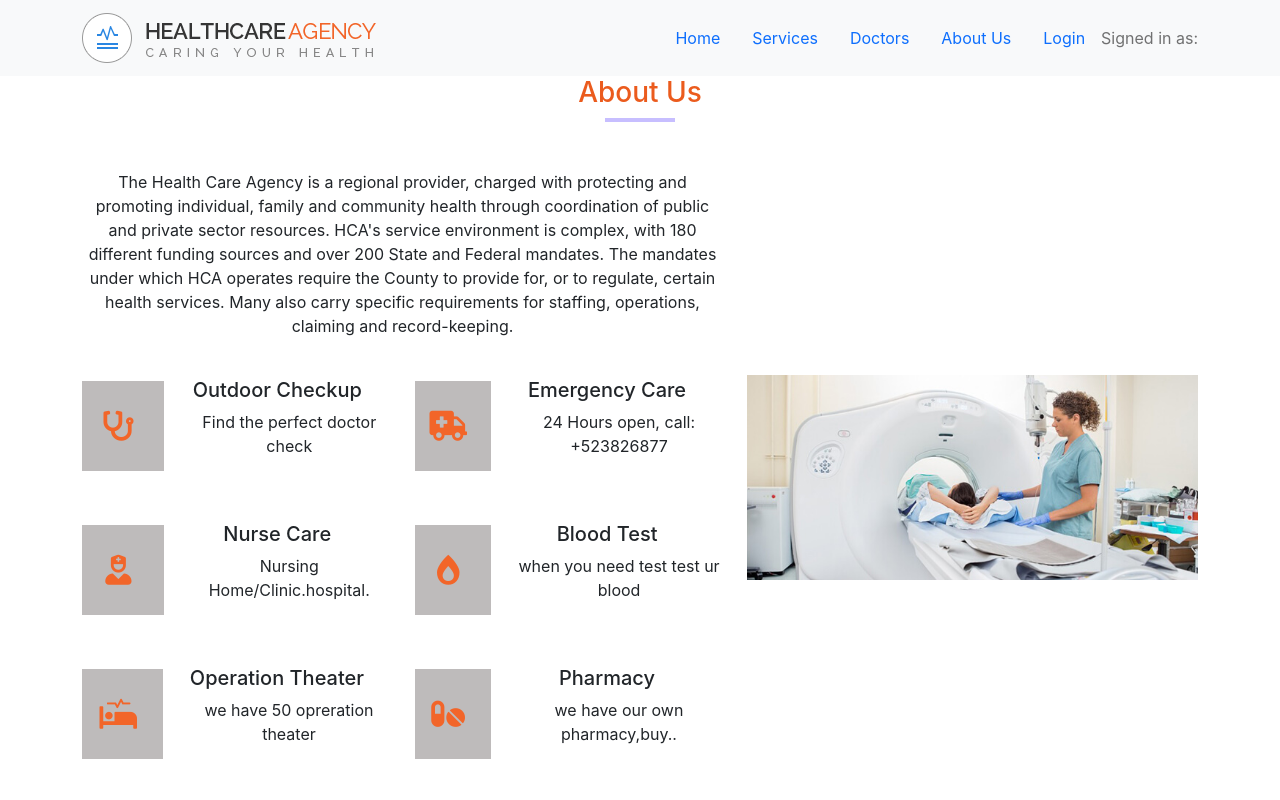
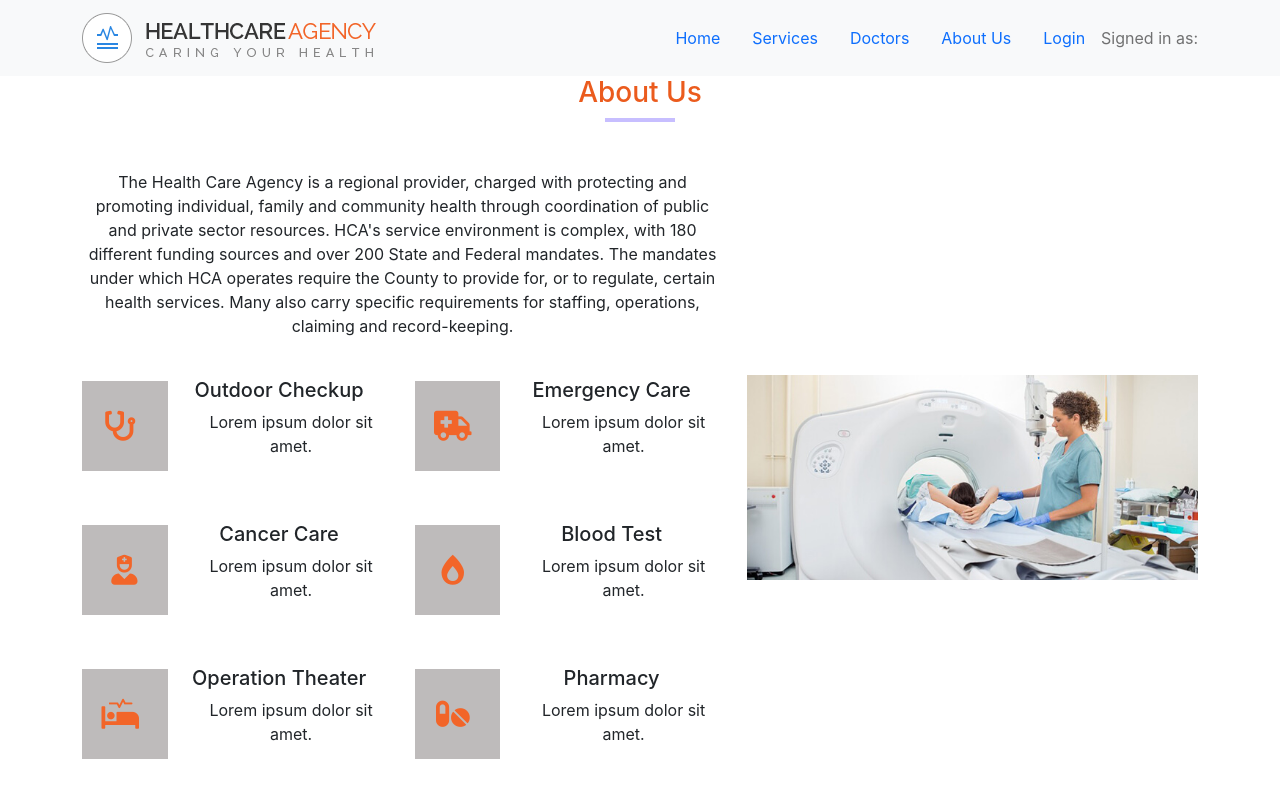
Before and after one commit to Harisur-Sojol/health-care-agency, a React (Create React App) app: page /aboutUs in a window 1280 px wide. Shown: the top 800 px of the page. Built offline with nearby package versions, Linux system fonts and the light colour scheme; no server answers.

Commit message:
last commit

```diff
--- a/src/Pages/Home/AboutUs/AboutUs.js
+++ b/src/Pages/Home/AboutUs/AboutUs.js
@@ -19,7 +19,7 @@ const AboutUs = () => {
                                     </div>
                                     <div className="health-info">
                                         <h5>Outdoor Checkup</h5>
-                                        <p className="ps-4">Find the perfect doctor check</p>
+                                        <p className="ps-4">Lorem ipsum dolor sit amet.</p>
                                     </div>
                                 </div>
                             </div>
@@ -30,18 +30,18 @@ const AboutUs = () => {
                                     </div>
                                     <div className="health-info">
                                         <h5>Emergency Care</h5>
-                                        <p className="ps-4">24 Hours open, call: +523826877</p>
+                                        <p className="ps-4">Lorem ipsum dolor sit amet.</p>
                                     </div>
                                 </div>
                             </div>
                             <div className="col-md-6 my-4">
                                 <div className='d-flex align-items-center justify-content-center'>
                                     <div className="about-icon">
-                                        <i class="fas fa-user-nurse iCon me-4"></i>
+                                        <i class="fas fa-user-nurse iCon me-3"></i>
                                     </div>
                                     <div className="health-info">
-                                        <h5>Nurse Care</h5>
-                                        <p className="ps-4">Nursing Home/Clinic.hospital.</p>
+                                        <h5>Cancer Care</h5>
+                                        <p className="ps-4">Lorem ipsum dolor sit amet.</p>
                                     </div>
                                 </div>
                             </div>
@@ -52,7 +52,7 @@ const AboutUs = () => {
                                     </div>
                                     <div className="health-info">
                                         <h5>Blood Test</h5>
-                                        <p className="ps-4">when you need test test ur blood</p>
+                                        <p className="ps-4">Lorem ipsum dolor sit amet.</p>
                                     </div>
                                 </div>
                             </div>
@@ -63,7 +63,7 @@ const AboutUs = () => {
                                     </div>
                                     <div className="health-info">
                                         <h5>Operation Theater</h5>
-                                        <p className="ps-4">we have 50 opreration theater</p>
+                                        <p className="ps-4">Lorem ipsum dolor sit amet.</p>
                                     </div>
                                 </div>
                             </div>
@@ -74,7 +74,7 @@ const AboutUs = () => {
                                     </div>
                                     <div className="health-info">
                                         <h5>Pharmacy</h5>
-                                        <p className="ps-4">we have our own pharmacy,buy..</p>
+                                        <p className="ps-4">Lorem ipsum dolor sit amet.</p>
                                     </div>
                                 </div>
                             </div>
--- a/src/Pages/Login/Register/Register.js
+++ b/src/Pages/Login/Register/Register.js
@@ -43,7 +43,6 @@ const Register = () => {
                                     Google Sign in</button>
                             </form>
                         </div>
-
                         <h6 className="my-3">Already have an account?<Link to="/login"> Click here to login</Link></h6>
                     </div>
                 </div>
```
